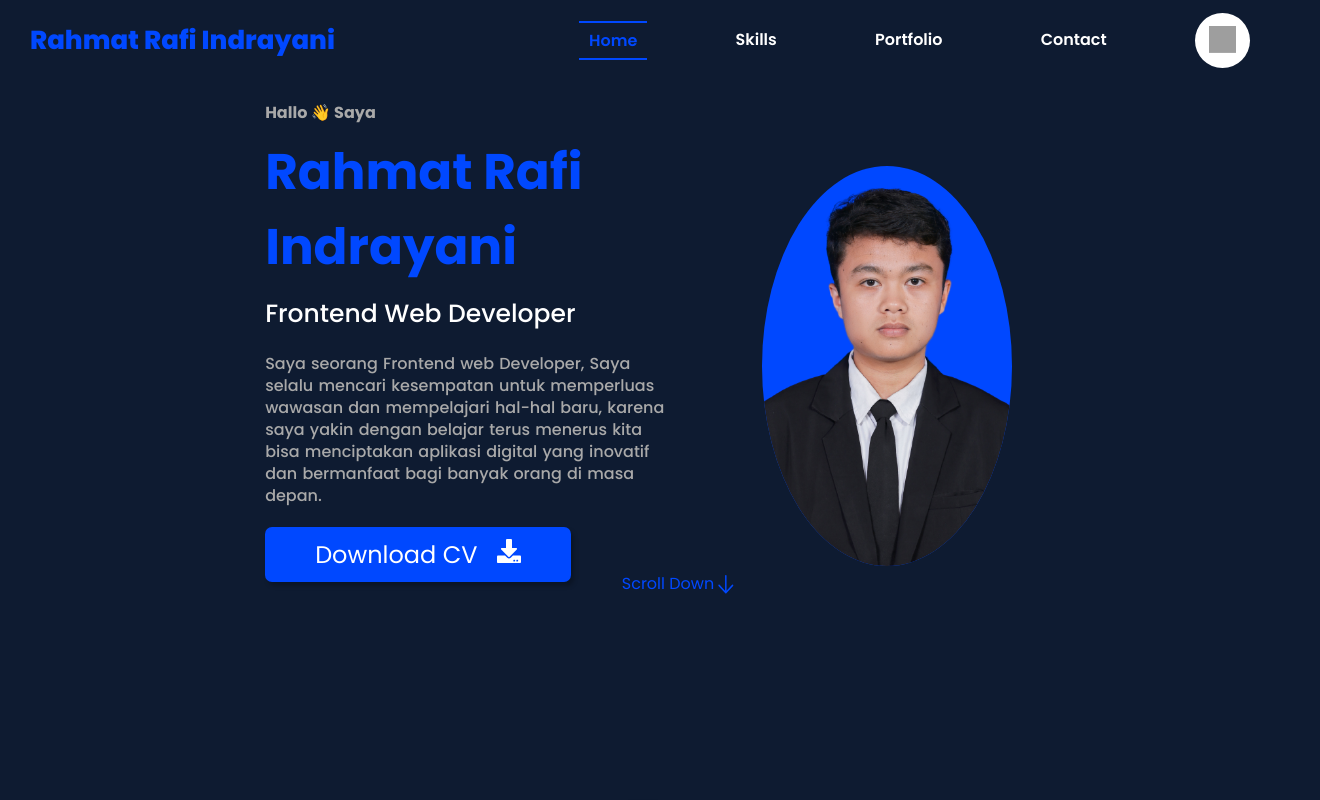
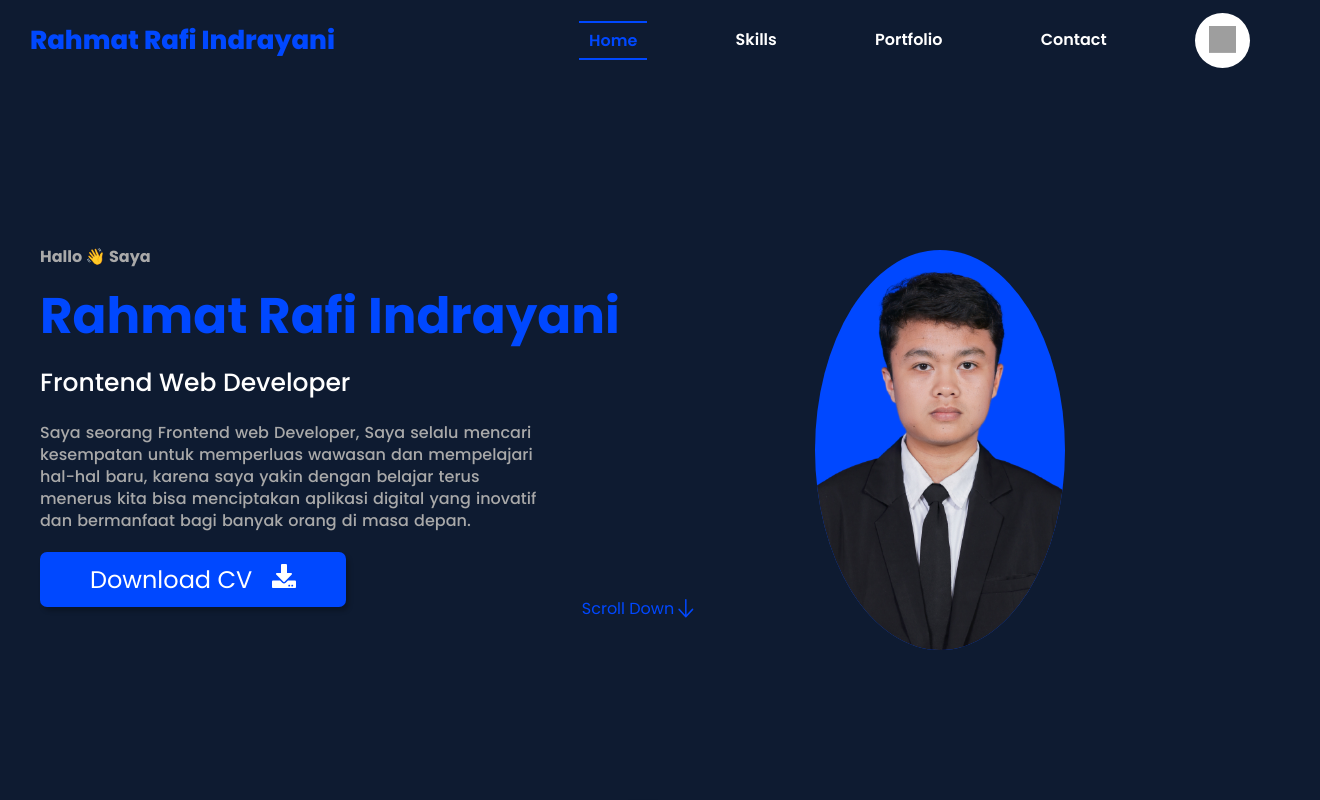
Before and after one commit to rahmatrafii/Main-Portfolio, a Next.js app: page / in a window 1280 px wide. Shown: the top 800 px of the page, 1320 px wide, since content can reach past the window. Built offline with nearby package versions, Linux system fonts and the light colour scheme; grey boxes are pictures that could not be loaded.

Commit message:
perbaiki lebar header 7

```diff
--- a/app/page.module.scss
+++ b/app/page.module.scss
@@ -14,7 +14,6 @@ $main-color-dark: #0048ff;
   width: 100vw;
   padding: 0 40px;
   z-index: 10;
-  height: 80px;
   &__container {
     width: 100%;
     height: 100%;
--- a/sections/home/Home.module.scss
+++ b/sections/home/Home.module.scss
@@ -2,14 +2,13 @@ $paragraph-color: #a9a9a9;
 $main-color: #618af5;
 
 .container {
-  width: 100vw;
   height: 100%;
   display: flex;
-  align-items: start;
-  justify-content: center;
+  align-items: center;
   .home {
     position: relative;
     display: flex;
+    width: 100vw;
     align-items: center;
     margin: 0 auto;
     justify-content: center;
```
